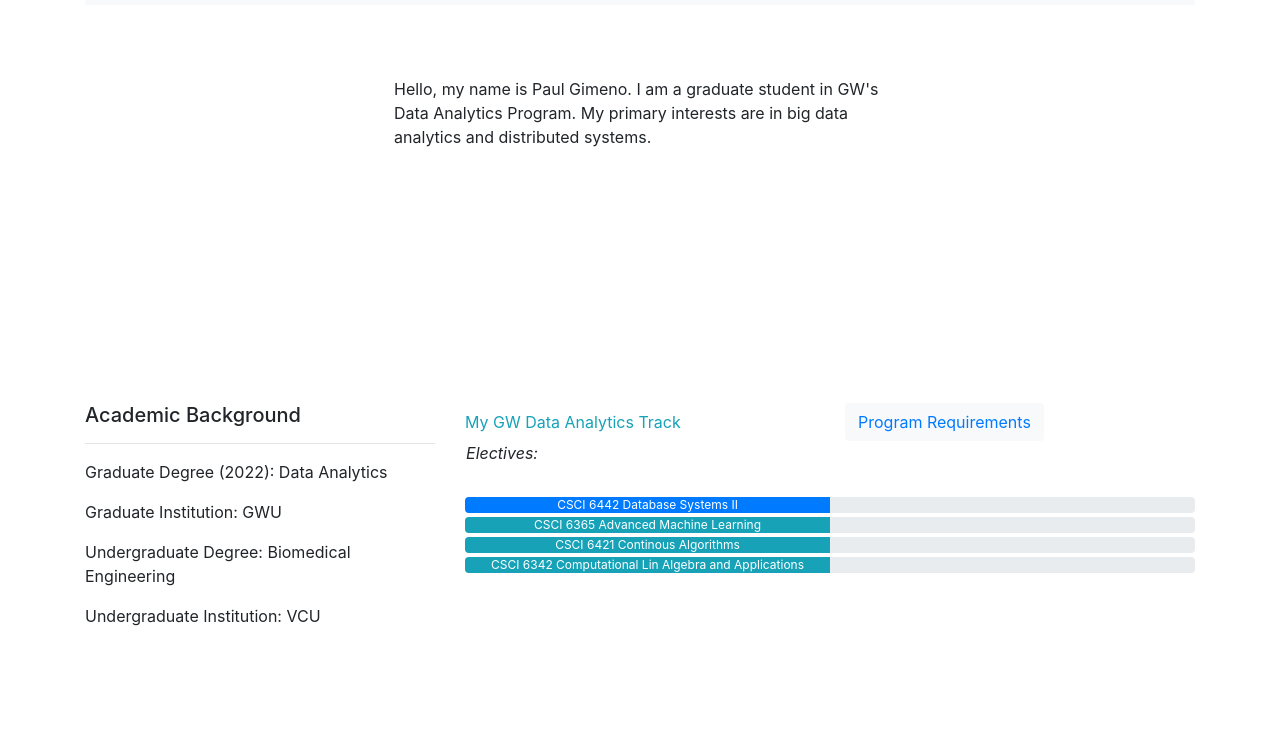
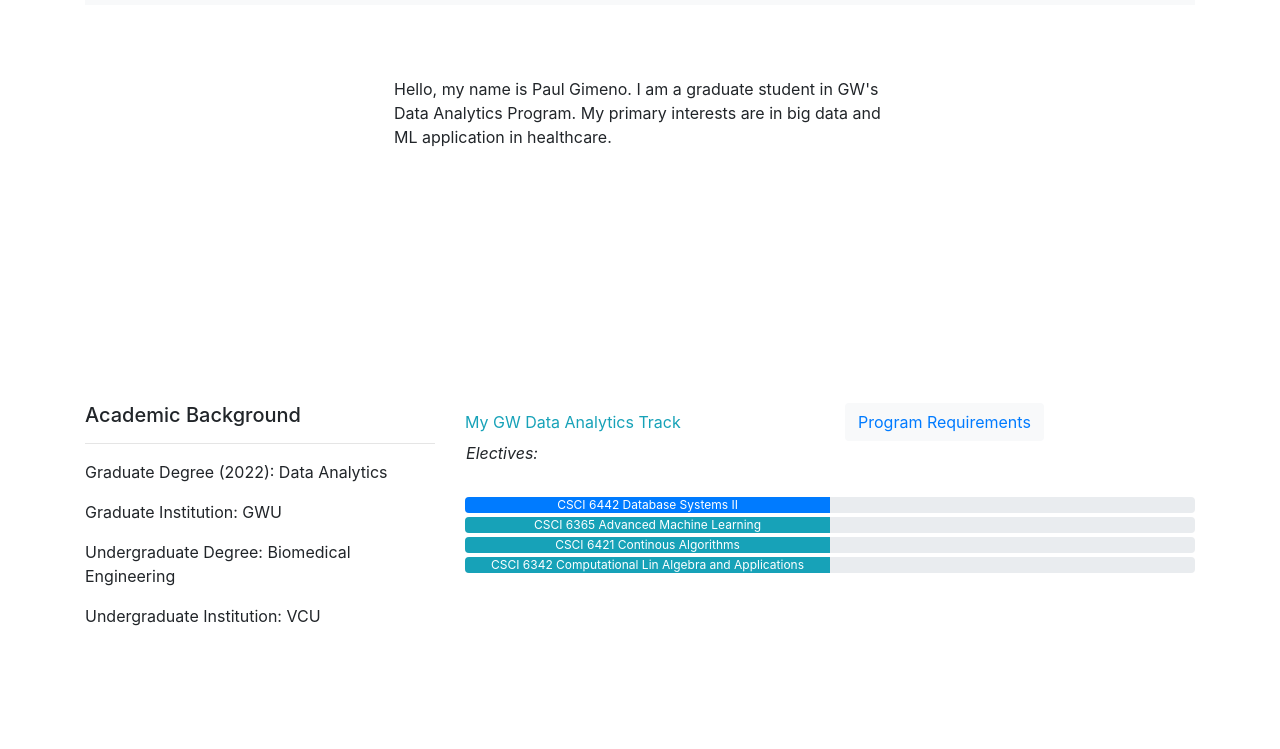
Before and after one commit to gimenopea/gimenopea.github.io, a plain HTML site: page index.html in a window 1280 px wide. Shown: the part 51-800 px from the top of the page. Drawn offline with nearby package versions, Linux system fonts and the light colour scheme.

Commit message:
p changes

```diff
--- a/index.html
+++ b/index.html
@@ -26,7 +26,7 @@
       <div class="row justify-content-center" style='height:350px'>
         <div class="col-6">
           <p class="px-4 py-4">
-            Hello, my name is Paul Gimeno. I am a graduate student in GW's Data Analytics Program. My primary interests are in big data analytics and distributed systems.</p>
+            Hello, my name is Paul Gimeno. I am a graduate student in GW's Data Analytics Program. My primary interests are in big data and ML application in healthcare.</p>
         </div>
 
       </div>
```
